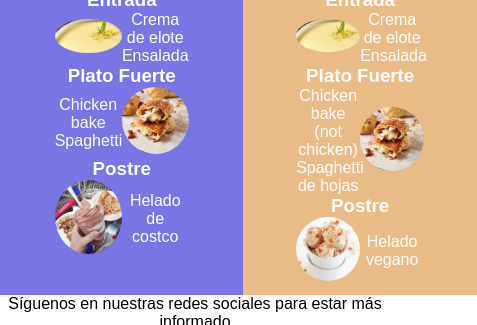
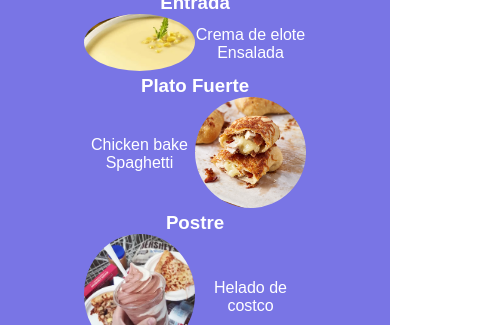
Before and after one commit to Mauedy164/PreEntrega3-Hernandez, a website: page HTML/Menu.html in a window 390 px wide. Shown: the part 177-502 px from the top of the page, 477 px wide, since content can reach past the window. Drawn offline with Linux system fonts and the light colour scheme; a web font is replaced by a local one.

Commit message:
Responsive menu

```diff
--- a/scss/layout/_menu.scss
+++ b/scss/layout/_menu.scss
@@ -36,3 +36,12 @@
     border-radius: 50%;
     object-fit: cover;
 }
+
+@media (max-width: 576px) {
+    .menu{
+        display: grid;
+        grid-template-columns: repeat(1, 1fr);
+        justify-content: center;
+        align-items: center;
+    }
+}
```
Also changed, not shown: css/style.css, 1 other file.
